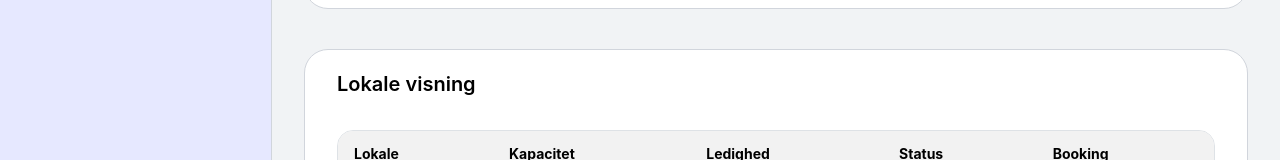
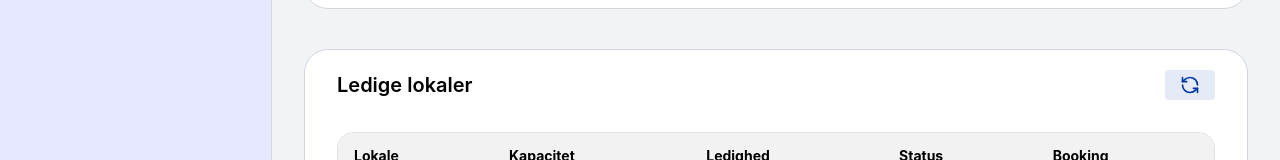
Before and after one commit to t-holmquist/bookingsystem, a Next.js app: page / in a window 1280 px wide. Shown: the part 371-531 px from the top of the page. Built offline with nearby package versions, Linux system fonts and the light colour scheme; no server answers; the database is empty.

Commit message:
Add refresh button to room availability section; implement refresh key for re-rendering RoomTable

```diff
--- a/app/(main)/page.tsx
+++ b/app/(main)/page.tsx
@@ -4,6 +4,8 @@ import FilterSection from "@/components/filterSection"
 import Header from "@/components/header"
 import { RoomTable } from "@/components/roomTable"
 import { doubleBookingType, isoTimeRange } from "@/lib/types"
+import { Button } from "@mantine/core"
+import { RefreshCcw } from "lucide-react"
 import { useState } from "react"
 
 export default function Home() {
@@ -18,6 +20,9 @@ export default function Home() {
     isoTimeRange | undefined
   >(undefined)
   const [selectedFloor, setSelectedFloor] = useState<string | null>("Sal. 3")
+
+  const [refreshKey, setRefreshKey] = useState(0) // Loading state for refreshing the rooms. Better than a boolean because it will force a re-render of the component.
+
   return (
     <div className="flex flex-col h-screen bg-ek-bg p-8">
       <Header title="Book et lokale" />
@@ -32,7 +37,12 @@ export default function Home() {
         />
         {/* Room result list section */}
         <section className="py-5 px-8 space-y-8 bg-white border border-gray-300 rounded-3xl w-full h-full">
-          <h2 className="text-xl font-semibold">Lokale visning</h2>
+          <div className="flex justify-between items-center">
+            <h2 className="text-xl font-semibold">Ledige lokaler</h2>
+            <Button variant="light" size="xs" onClick={() => setRefreshKey(prev => prev + 1)}>
+              <RefreshCcw size={20} />
+            </Button>
+          </div>
           {/* Roomtable gets the double bookings so that it can filter out those rooms with those room_ids and only show every other room */}
           {/* It can update the double booking when a user has made a booking, so that it adds the booked room to the array of double bookings */}
           <RoomTable
@@ -41,6 +51,7 @@ export default function Home() {
             timeRange={selectedTimeRange}
             timeRangeIso={selectedIsoRange}
             selectedFloor={selectedFloor}
+            refreshKey={refreshKey}
           />
         </section>
       </section>
--- a/components/roomTable.tsx
+++ b/components/roomTable.tsx
@@ -13,11 +13,13 @@ export function RoomTable({
   timeRange,
   timeRangeIso,
   selectedFloor,
+  refreshKey,
 }: {
   // Contains the doubleBookingType or undefined
   setDoubleBookings: Dispatch<SetStateAction<doubleBookingType | undefined>>
   doubleBookings: doubleBookingType | undefined
   timeRange?: string
+  refreshKey: number
   timeRangeIso?: isoTimeRange
   selectedFloor?: string | null
 }) {
@@ -73,7 +75,7 @@ export function RoomTable({
     return () => {
       isMounted = false
     }
-  }, [doubleBookings, selectedFloor])
+  }, [doubleBookings, selectedFloor, refreshKey]) // Refresh key is used to force a re-render of the component when a user has booked a room
 
   // Create a booking
   const handleCreateBooking = async () => {
```
